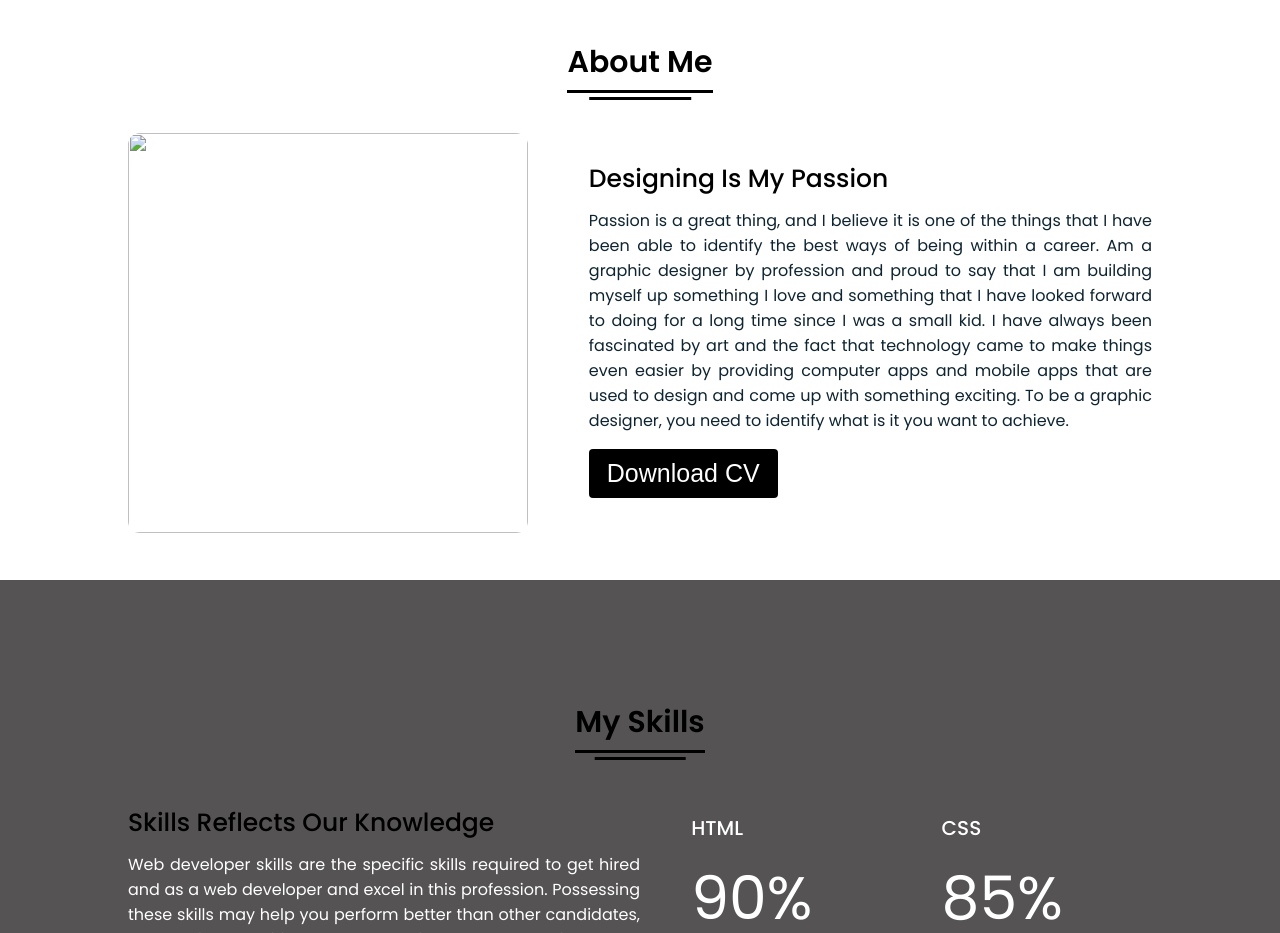
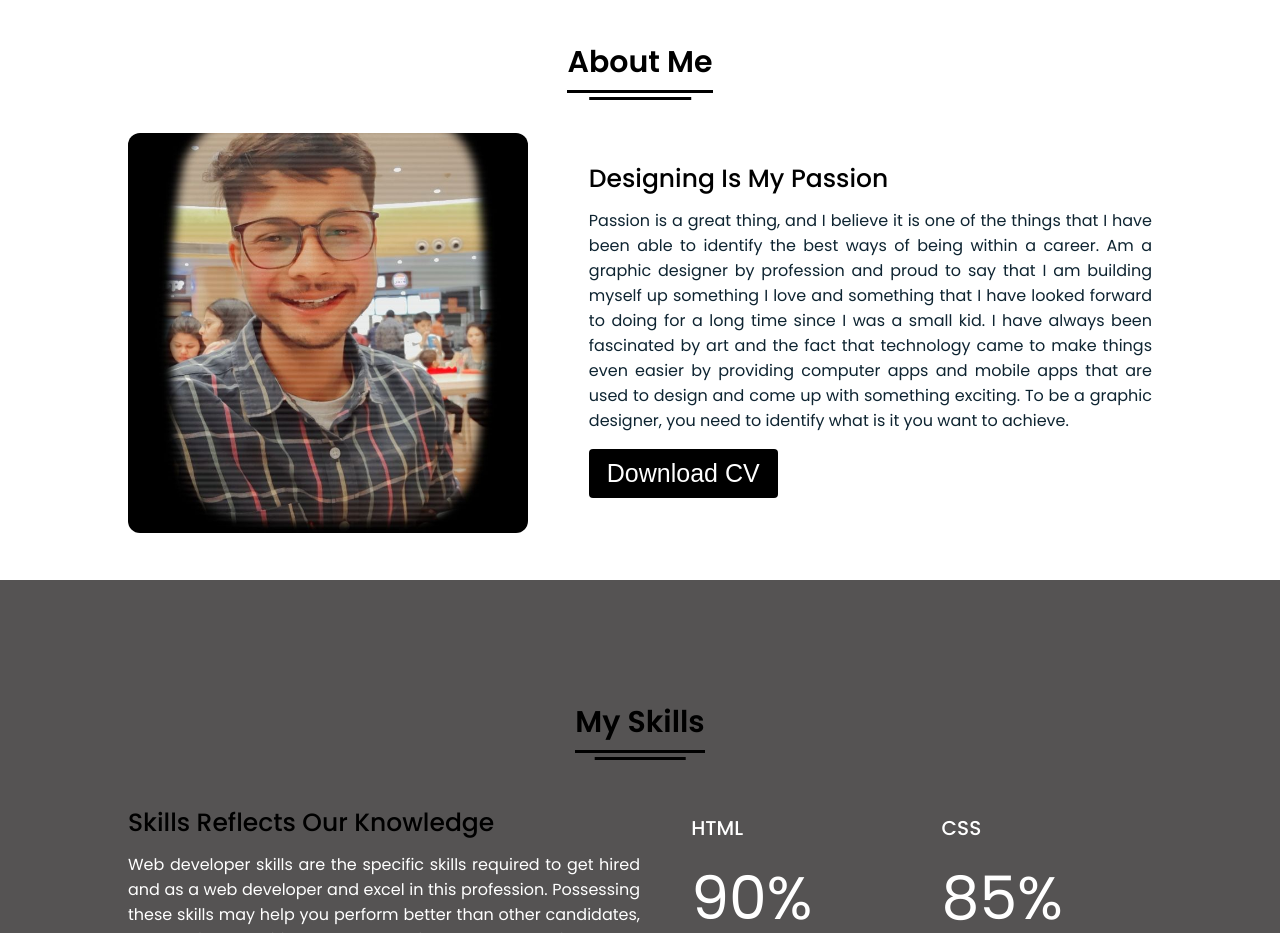
Before and after one commit to Dryden92/Task-2, a plain HTML site: page index.html in a window 1280 px wide. Shown: the part 840-1773 px from the top of the page. Drawn offline with Linux system fonts and the light colour scheme.

Commit message:
index.html

```diff
--- a/index.html
+++ b/index.html
@@ -58,7 +58,7 @@
     <div class="title"><span>About Me</span></div>
   <div class="about-details">
     <div class="left">
-      <img src="images/about2.jpg" alt="">
+      <img src="about2.jpg" alt="">
     </div>
     <div class="right">
       <div class="topic">Designing Is My Passion</div>
```
